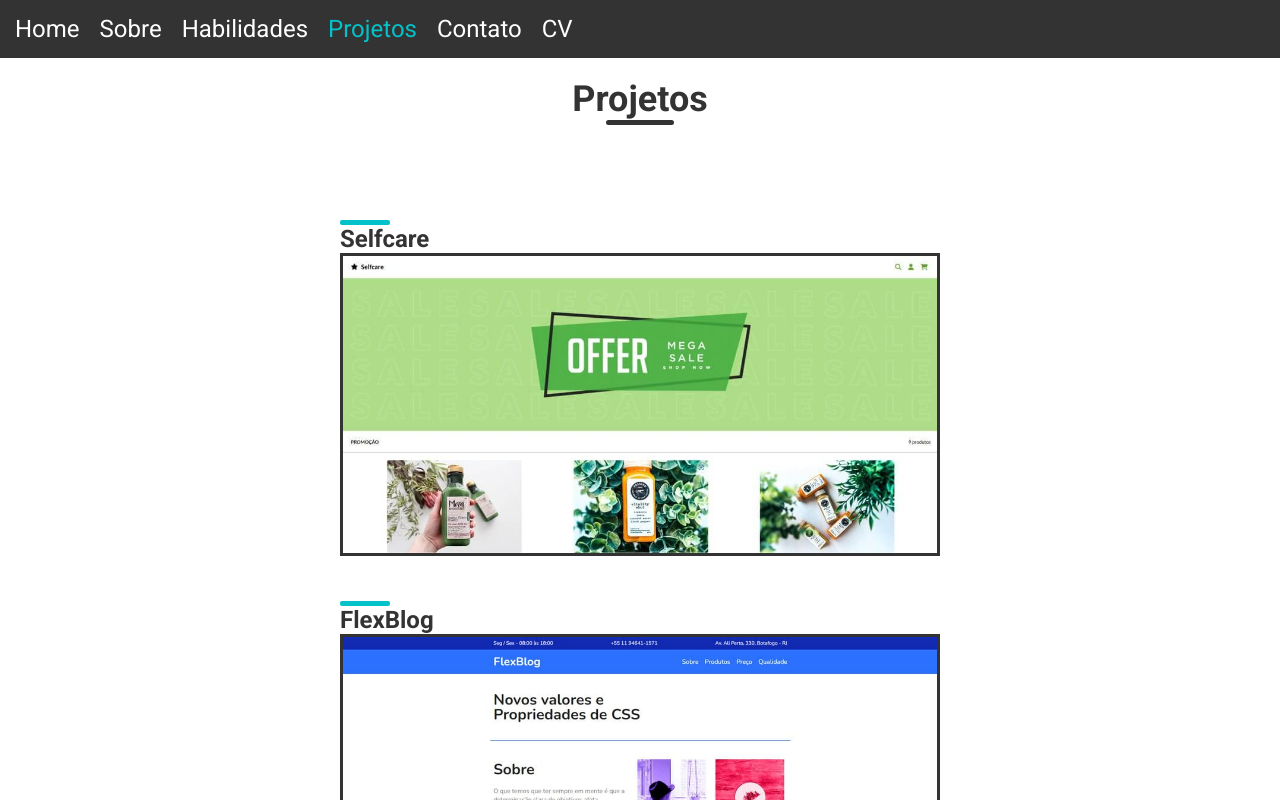
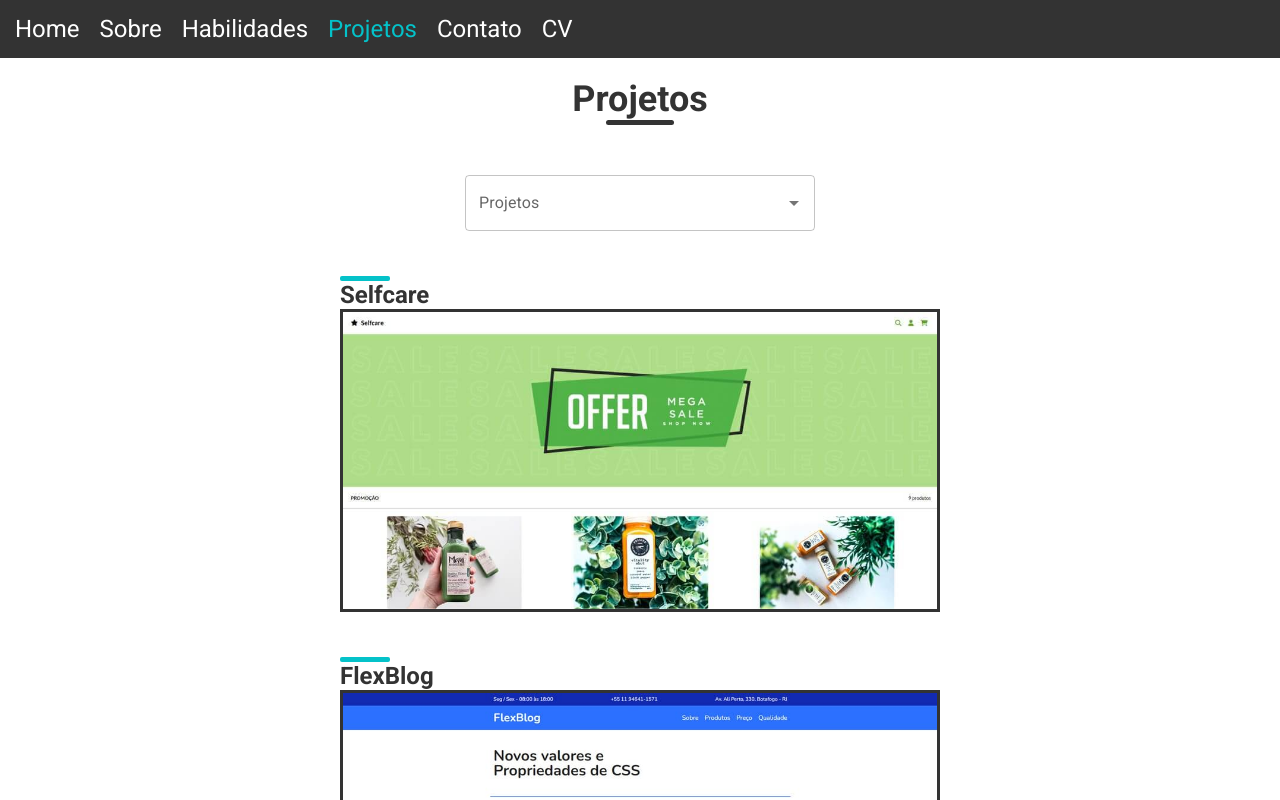
Before and after one commit to matheuspergoli/portfolio, a React (Vite) app: page /sobre/projetos/ver-mais in a window 1280 px wide. Shown: the top 800 px of the page. Built offline with nearby package versions, Linux system fonts and the light colour scheme.

Commit message:
Adicionando autocomplete em Projeto e VerMais
Adicionando um Input de autocomplete nás páginas Projeto e VerMais para mostrar o projeto selecionado de acordo com o valor do Input

```diff
--- a/src/Components/Projetos/Projeto.tsx
+++ b/src/Components/Projetos/Projeto.tsx
@@ -15,6 +15,7 @@ import SummaryReact from '../../images/summary-react.jpg'
 import Testimonials from '../../images/testimonials.jpg'
 import Trillo from '../../images/trillo.jpg'
 import ProjetoModal from './ProjetoModal'
+import { Autocomplete, TextField } from '@mui/material'
 
 const projects = [
   {
@@ -103,13 +104,28 @@ const projects = [
   }
 ]
 
+const options = [
+  { label: 'Clipboard Landing Page' },
+  { label: 'Desafio Rafa Ballerini' },
+  { label: 'Four Card Section' },
+  { label: 'Huddle Landing Page' },
+  { label: 'Netflix Login' },
+  { label: 'Nexter' },
+  { label: 'NFT Card React' },
+  { label: 'Portfolio freeCodeCamp' },
+  { label: 'Snap Intro Section' },
+  { label: 'Summary Component React' },
+  { label: 'Testimonials' },
+  { label: 'Trillo' }
+]
+
 export const Container = styled.section`
   display: flex;
   justify-content: space-evenly;
   align-items: center;
   flex-wrap: wrap;
   gap: 50px;
-  margin-top: 100px;
+  margin-top: 50px;
 `
 
 export const ContainerProjeto = styled(motion.section)`
@@ -155,15 +171,59 @@ const animations = {
   initial: { opacity: 0 }
 }
 
+type ProjetoProps = {
+  nome: string,
+  source: string,
+  tech: string,
+  link: string,
+  rep: string
+}[]
+
 function Projeto() {
   const navigate = useNavigate()
+  const [inputValue, setInputValue] = React.useState('')
+  const [projetoSelecionado, setProjetoSelecionado] = React.useState<ProjetoProps>([])
 
   function handleClick() {
     navigate('ver-mais')
   }
 
+  React.useEffect(() => {
+    const projetoAtual = projects.filter((projeto) => projeto.nome === inputValue)
+    setProjetoSelecionado(projetoAtual)
+  }, [inputValue])
+
   return (
     <>
+      <Autocomplete
+      disablePortal
+      inputValue={inputValue}
+      onInputChange={(event, newInputValue) => setInputValue(newInputValue)}
+      options={options}
+      sx={{ maxWidth: 350, margin: '50px auto 0 auto' }}
+      renderInput={(params) => <TextField {...params} label='Projetos' />} />
+
+      {projetoSelecionado && projetoSelecionado.map((projeto) => (
+        <Container key={projeto.nome}>
+          <ContainerProjeto
+          variants={animations}
+          initial='initial'
+          transition={{ duration: 1 }}
+          whileInView={{ opacity: 1 }}
+          key={projeto.nome}>
+            <Title>{projeto.nome}</Title>
+            <section>
+              <ProjetoModal
+              tech={projeto.tech}
+              link={projeto.link}
+              rep={projeto.rep}
+              nome={projeto.nome}
+              source={projeto.source} />
+            </section>
+          </ContainerProjeto>
+        </Container>
+      ))}
+
       <Container>
         {projects.map((projeto) => (
           <ContainerProjeto
--- a/src/Components/Projetos/VerMais.tsx
+++ b/src/Components/Projetos/VerMais.tsx
@@ -9,6 +9,7 @@ import Selfcare from '../../images/selfcare.jpg'
 import TabelaPlanos from '../../images/tabela-planos.jpg'
 import { useNavigate } from 'react-router-dom'
 import ProjetoModal from './ProjetoModal'
+import { Autocomplete, TextField } from '@mui/material'
 
 const projects = [
   {
@@ -55,19 +56,72 @@ const projects = [
   },
 ]
 
+const options = [,
+  { label: 'Selfcare' },
+  { label: 'FlexBlog' },
+  { label: 'Tabela de Planos' },
+  { label: 'Buscador CEP' },
+  { label: 'Advice Generator' },
+  { label: 'Manage Landing Page' }
+]
+
 const animations = {
   initial: { opacity: 0 }
 }
 
+type ProjetoProps = {
+  nome: string,
+  source: string,
+  tech: string,
+  link: string,
+  rep: string
+}[]
+
 function VerMais() {
   const navigate = useNavigate()
+  const [inputValue, setInputValue] = React.useState('')
+  const [projetoSelecionado, setProjetoSelecionado] = React.useState<ProjetoProps>([])
 
   function handleClick() {
     navigate('/sobre/projetos')
   }
 
+  React.useEffect(() => {
+    const projetoAtual = projects.filter((projeto) => projeto.nome === inputValue)
+    setProjetoSelecionado(projetoAtual)
+  }, [inputValue])
+
   return (
     <>
+      <Autocomplete
+      disablePortal
+      inputValue={inputValue}
+      onInputChange={(event, newInputValue) => setInputValue(newInputValue)}
+      options={options}
+      sx={{ maxWidth: 350, margin: '50px auto 0 auto' }}
+      renderInput={(params) => <TextField {...params} label='Projetos' />} />
+
+      {projetoSelecionado && projetoSelecionado.map((projeto) => (
+        <Container key={projeto.nome}>
+          <ContainerProjeto
+          variants={animations}
+          initial='initial'
+          transition={{ duration: 1 }}
+          whileInView={{ opacity: 1 }}
+          key={projeto.nome}>
+            <Title>{projeto.nome}</Title>
+            <section>
+              <ProjetoModal
+              tech={projeto.tech}
+              link={projeto.link}
+              rep={projeto.rep}
+              nome={projeto.nome}
+              source={projeto.source} />
+            </section>
+          </ContainerProjeto>
+        </Container>
+      ))}
+
       <Container>
         {projects.map((projeto) => (
           <ContainerProjeto
```
